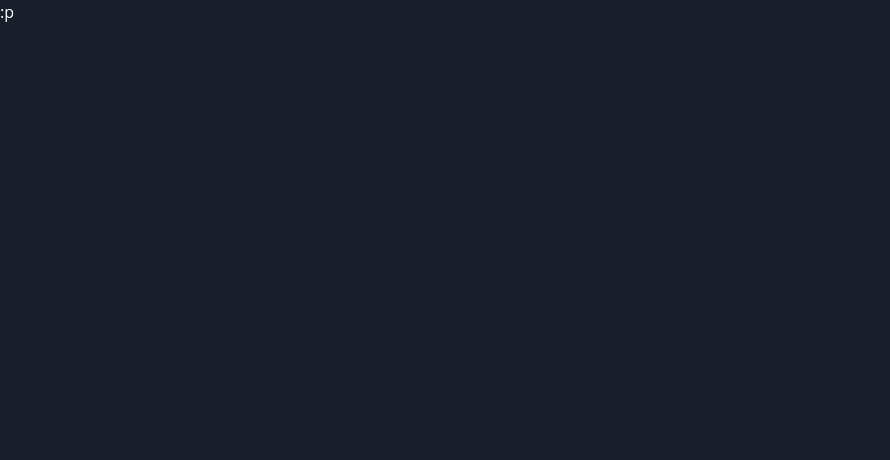
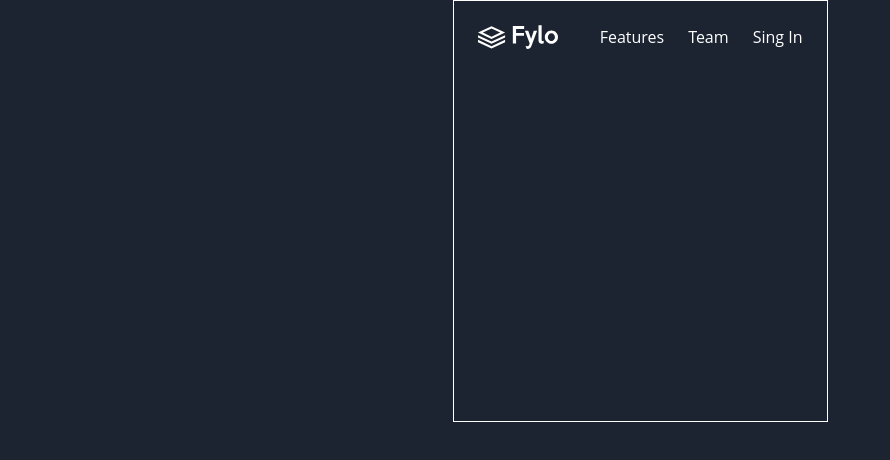
Before and after one commit to leiisxnz4/landingPage-React, a React (Vite) app: page / in a window 1280 px wide. Shown: the top 460 px of the page, without its empty margins (0-890 px from the left). Built offline with nearby package versions, Linux system fonts and the light colour scheme; a web font is replaced by a local one.

Commit message:
Header & navBar

```diff
--- a/src/App.tsx
+++ b/src/App.tsx
@@ -1,9 +1,13 @@
+import { Header } from './components/header'
+
 function App() {
 
   return (
-    <>
-      <h1>:p</h1>
-    </>
+    <main className='border border-White w-[375px] m-auto'>
+      <section className='bg-Navy-850 p-6 h-[420px]'>
+        <Header />
+      </section>
+    </main>
   )
 }
 
--- /dev/null
+++ b/src/components/header.tsx
@@ -0,0 +1,11 @@
+import { Navbar } from './navBar'
+export const Header = () => {
+  return (
+    <header className='flex justify-between'>
+      <a href="/">
+        <img className='w-20' src="/images/logo.svg" alt="Logo" />
+      </a>
+      <Navbar />
+    </header>
+  )
+}
--- /dev/null
+++ b/src/components/navbar.tsx
@@ -0,0 +1,17 @@
+export const Navbar = () => {
+  return (
+      <nav>
+        <ul className="flex gap-6">
+          <li>
+            <a className='hover:text-Teal-200' href="#">Features</a>
+          </li>
+          <li>
+            <a className='hover:text-Teal-200' href="#">Team</a>
+          </li>
+          <li>
+            <a className='hover:text-Teal-200' href="#">Sing In</a>
+          </li>
+        </ul>
+      </nav>
+  )
+}
--- a/src/index.css
+++ b/src/index.css
@@ -31,5 +31,5 @@
 }
 
 body{
-  @apply font-Open-Sans bg-Navy-900 text-White;
+  @apply font-Open-Sans bg-Navy-850 text-White;
 }
```
